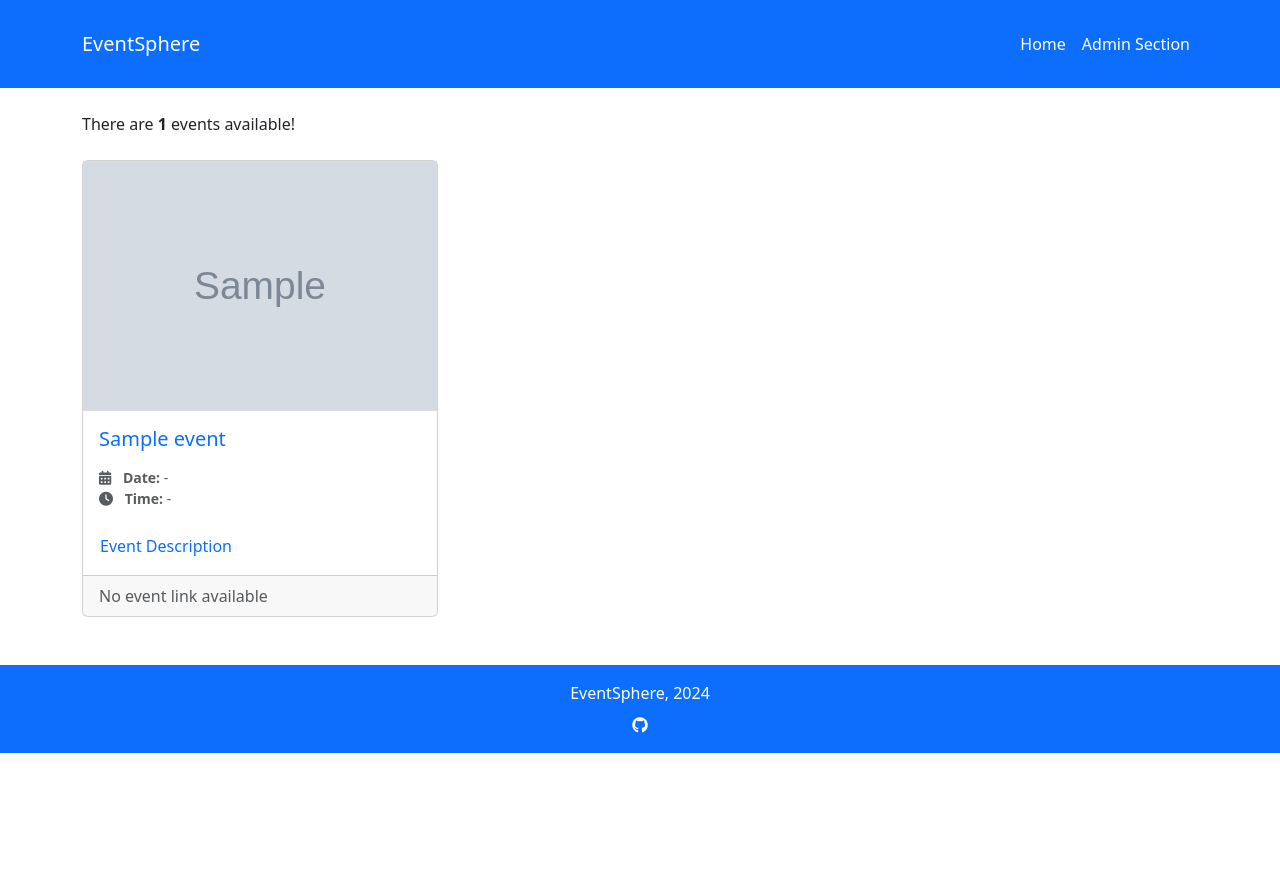
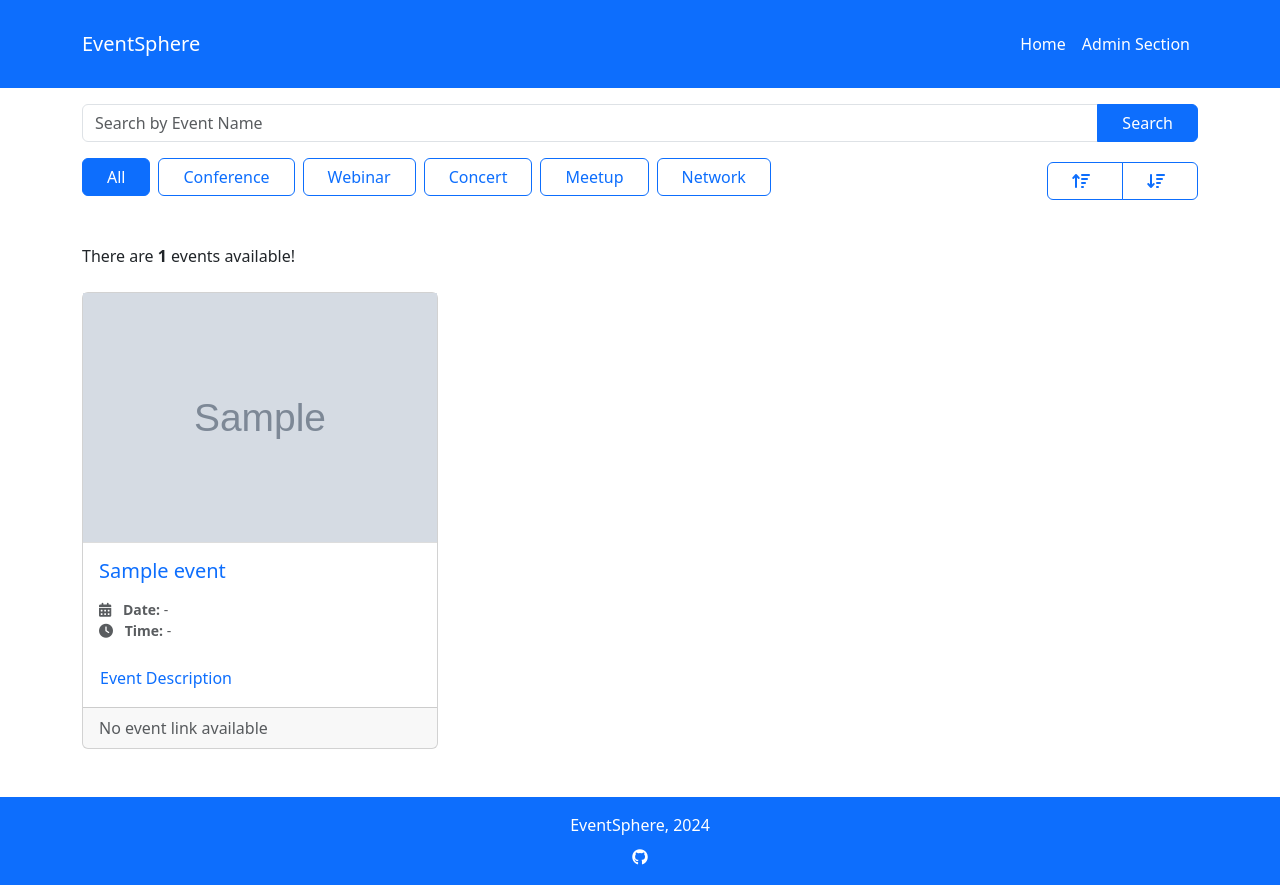
Before and after one commit to codesuzyworld/HTTP-5225-Assignment2-Grp3, a PHP site: page / in a window 1280 px wide. Before the commit the page ends 753 px from the top, so only its background shows below. Run offline with PHP 8.4, Linux system fonts and the light colour scheme; tables that the repository leaves empty or names only in its code hold one stand-in row (values such as "Sample post"); grey boxes marked "Sample" are stand-in pictures; data that the repository does not hold is empty.

Commit message:
Added the search bar and filters cuz I merged not realizing the other branch was not updated

```diff
--- a/index.php
+++ b/index.php
@@ -44,6 +44,15 @@ include('admin/includes/functions.php');
 </header>
 
 <style>
+    body {
+      display: flex;
+      flex-direction: column;
+      min-height: 100vh;
+    }
+    main {
+      flex-grow: 1;
+    }
+
   .card-img-fixed {
     height: 250px;
     width: 100%;
@@ -55,15 +64,86 @@ include('admin/includes/functions.php');
   }
 </style>
 
-<div class="container mt-4">
+<!-- Filters and Searches -->
+<div class="container">
+  <form method="get" action="index.php" class="mt-3">
+
+    <!-- Search Bar -->
+    <div class="row mb-3">
+      <div class="col-md-12">
+        <div class="input-group">
+
+          <!-- Search Input and Btn -->
+          <input type="text" class="form-control" name="search" placeholder="Search by Event Name"
+            value="<?php echo isset($_GET['search']) ? htmlentities($_GET['search']) : ''; ?>">
+          <button class="btn btn-primary px-4" type="submit">Search</button>
+
+          <!-- Reset Search Results -->
+          <?php if (isset($_GET['search']) || isset($_GET['type'])): ?>
+            <a href="index.php" class="btn btn-danger ms-1 px-4">Reset</a>
+          <?php endif; ?>
+        </div>
+      </div>
+    </div>
+
+    <!-- Filters -->
+    <div class="row mb-3 align-items-center">
+      <div class="col-md-10">
+        <!-- Event Type Filter -->
+        <div class="d-flex flex-wrap">
+          <?php
+          $eventTypes = ['All', 'Conference', 'Webinar', 'Concert', 'Meetup', 'Network'];
+          foreach ($eventTypes as $eventType) {
+            $typeValue = $eventType === 'All' ? '' : $eventType;
+            $isActive = (isset($_GET['type']) && $_GET['type'] === $eventType) || (!isset($_GET['type']) && $eventType === 'All');
+            $btnClass = $isActive ? 'btn-primary' : 'btn-outline-primary';
+            echo '<button type="submit" name="type" value="' . htmlentities($typeValue) . '" class="btn ' . $btnClass . ' me-2 mb-2 px-4">' . $eventType . '</button>';
+          }
+          ?>
+        </div>
+      </div>
+      <div class="col-md-2 text-end">
+        <!-- Date Order Buttons -->
+        <div class="btn-group">
+          <button
+            type="submit" name="dateOrder" value="asc" class="btn btn-outline-primary px-4">
+            <i class="fas fa-arrow-up-wide-short me-2"></i>
+          </button>
+          <button
+            type="submit" name="dateOrder" value="desc" class="btn btn-outline-primary px-4">
+            <i class="fas fa-arrow-down-wide-short me-2"></i>
+          </button>
+        </div>
+      </div>
+    </div>
+  </form>
+</div>
+
+<main class="container mt-4">
   <?php
   // Error Reporting
   ini_set('display_errors', 1);
   ini_set('display_startup_errors', 1);
   error_reporting(E_ALL);
 
+  // Search Query, Type Filter, and Date Descending/Ascending
+  $search = isset($_GET['search']) ? mysqli_real_escape_string($connect, $_GET['search']) : '';
+  $type = isset($_GET['type']) ? mysqli_real_escape_string($connect, $_GET['type']) : '';
+  $dateOrder = isset($_GET['dateOrder']) && in_array($_GET['dateOrder'], ['asc', 'desc']) ? $_GET['dateOrder'] : 'desc';
+
   // SQL Query
-  $query = "SELECT * FROM events ORDER BY dateStart DESC";
+  $query = "SELECT * FROM events WHERE 1";
+
+  if (!empty($search)) {
+    $query .= " AND title LIKE '%$search%'";
+  }
+
+  if (!empty($type)) {
+    $query .= " AND type = '$type'";
+  }
+
+  $query .= " ORDER BY dateStart $dateOrder";
+
   $result = mysqli_query($connect, $query);
   ?>
 
@@ -119,8 +199,7 @@ include('admin/includes/functions.php');
     </div>
   <?php endwhile; ?>
   </div>
-</div>
-
+</main>
+<?php include('admin/includes/footer.php'); ?>
 </body>
 </html>
-<?php include('admin/includes/footer.php'); ?>
```
